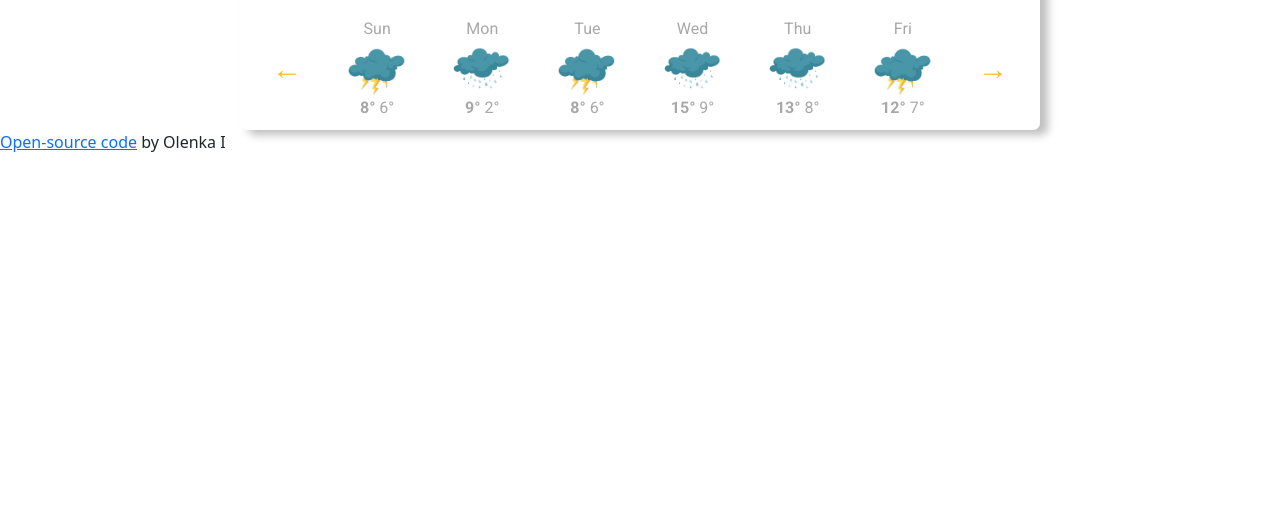
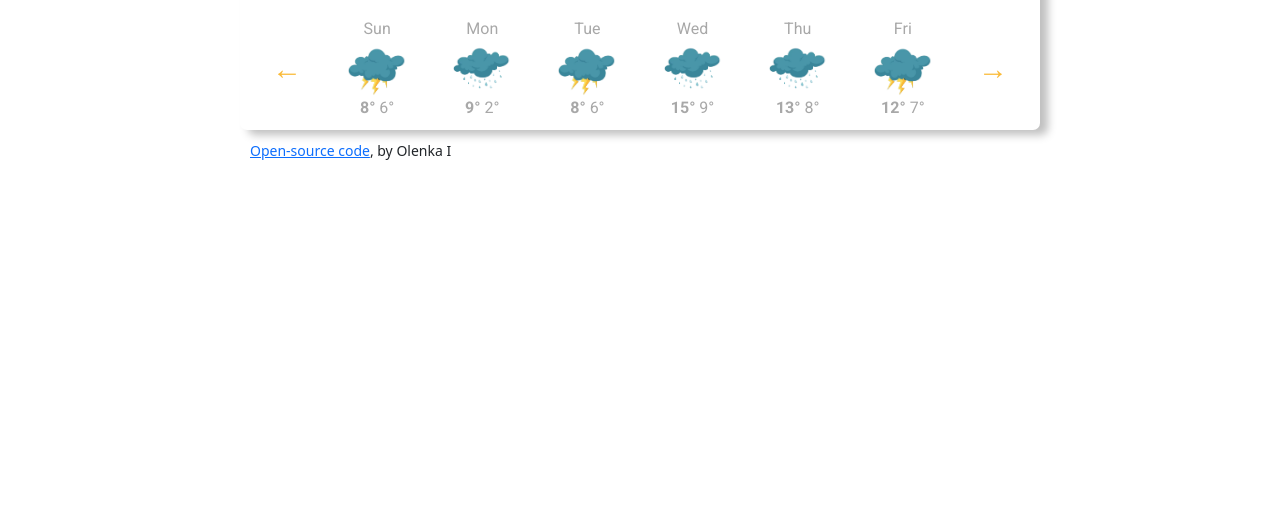
Before and after one commit to Olenka-I/Weather_application, a plain HTML site: page index.html in a window 1280 px wide. Shown: the part 268-800 px from the top of the page. Drawn offline with nearby package versions, Linux system fonts and the light colour scheme.

```diff
--- a/index.html
+++ b/index.html
@@ -100,12 +100,14 @@
         </div>
       </div>
     </div>
-    <div>
-      <a href="https://github.com/Olenka-I/Weather_application"
+    <small>
+      <a
+        href="https://github.com/Olenka-I/Weather_application"
+        class="sourceLink"
+        target="_blank"
         >Open-source code</a
-      >
-      by Olenka I
-    </div>
+      >, by Olenka I
+    </small>
     <script src="project.js"></script>
   </body>
 </html>
--- a/style.css
+++ b/style.css
@@ -1,6 +1,13 @@
 img {
   display: block;
   margin: 0 auto;
+}
+
+small {
+  display: block;
+  margin: auto;
+  width: 800px;
+  padding: 10px;
 }
 
 .container {
```
